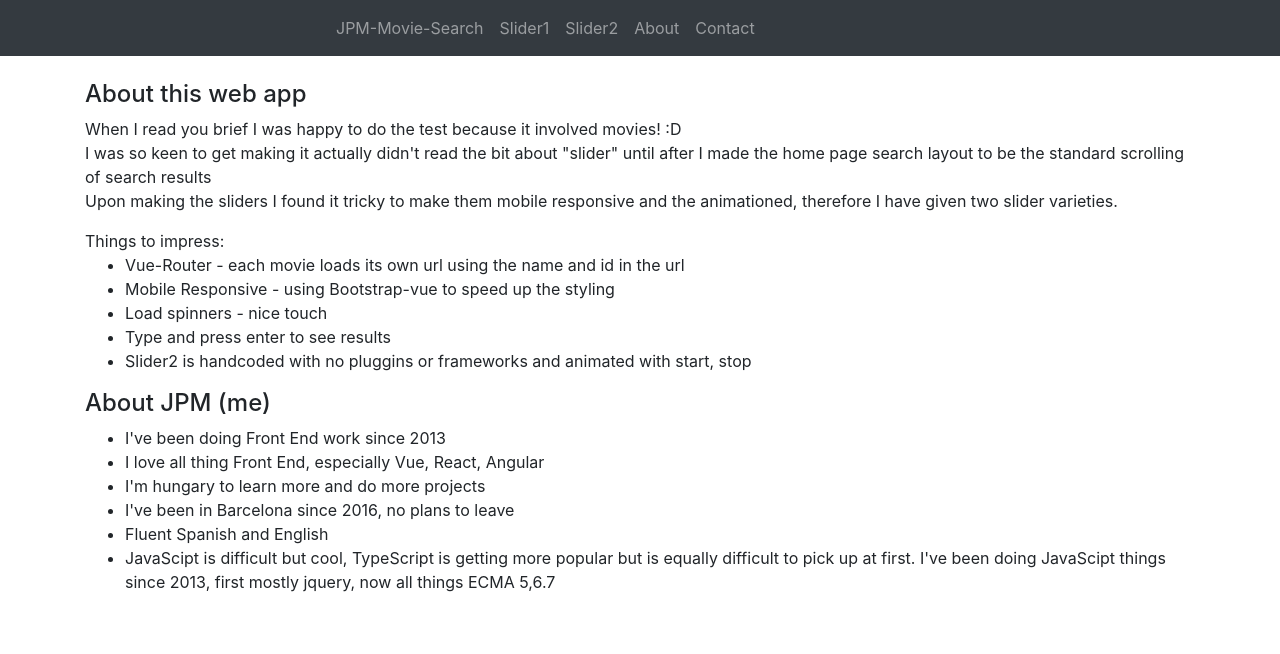
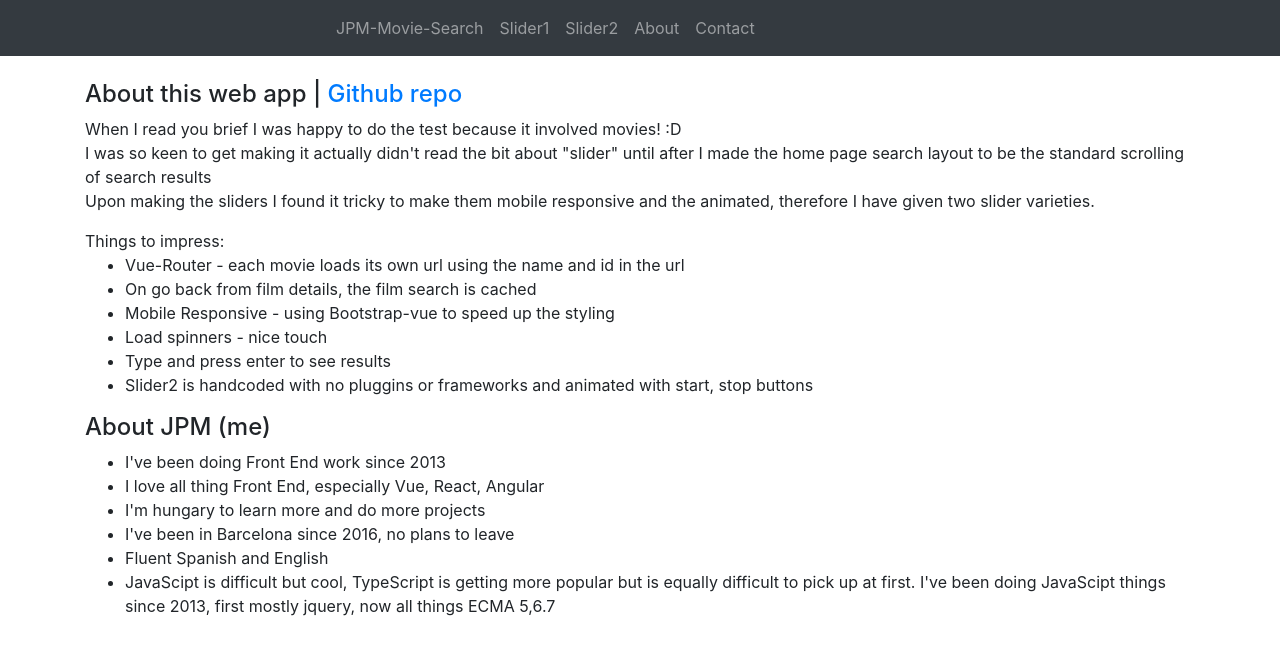
Before and after one commit to artworkjpm/movie-vue, a Vue app: page /about in a window 1280 px wide. Shown: the top 654 px of the page. Built offline with nearby package versions, Linux system fonts and the light colour scheme.

Commit message:
Update About.vue

```diff
--- a/src/components/About.vue
+++ b/src/components/About.vue
@@ -1,18 +1,25 @@
 <template>
   <div>
-    <h4>About this web app</h4>
+    <h4>
+      About this web app |
+      <a
+        href="https://github.com/artworkjpm/movie-vue"
+        target="_blank"
+      >Github repo</a>
+    </h4>
     <p class="mb-0">When I read you brief I was happy to do the test because it involved movies! :D</p>
     <p
       class="mb-0"
     >I was so keen to get making it actually didn't read the bit about "slider" until after I made the home page search layout to be the standard scrolling of search results</p>
-    <p>Upon making the sliders I found it tricky to make them mobile responsive and the animationed, therefore I have given two slider varieties.</p>
+    <p>Upon making the sliders I found it tricky to make them mobile responsive and the animated, therefore I have given two slider varieties.</p>
     <span>Things to impress:</span>
     <ul>
       <li>Vue-Router - each movie loads its own url using the name and id in the url</li>
+      <li>On go back from film details, the film search is cached</li>
       <li>Mobile Responsive - using Bootstrap-vue to speed up the styling</li>
       <li>Load spinners - nice touch</li>
       <li>Type and press enter to see results</li>
-      <li>Slider2 is handcoded with no pluggins or frameworks and animated with start, stop</li>
+      <li>Slider2 is handcoded with no pluggins or frameworks and animated with start, stop buttons</li>
     </ul>
     <h4>About JPM (me)</h4>
     <ul>
```
